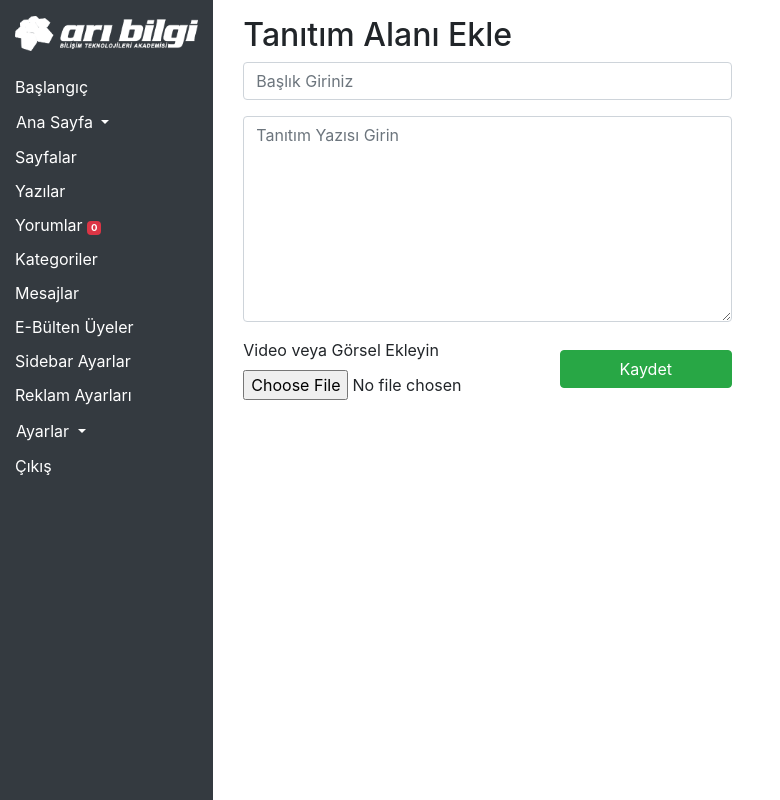
After one commit to kpamukcu/kaanphp, a PHP site: page /admin/tanitim.php in a window 1280 px wide. The commit adds this page. Shown: the whole page, without its empty margins (0-780 px from the left). Run offline with PHP 8.4, Linux system fonts and the light colour scheme; the visitor is signed in with stand-in values (Sample User, id 1); data comes from the database, SQL or seed files in the repository; some libraries are stand-ins or nearby versions.

Commit message:
Video Ekle

```diff
--- a/admin/header.php
+++ b/admin/header.php
@@ -53,6 +53,7 @@ $yeni_yorum = $sorgu_yorum->fetchColumn();
                 <div class="dropdown-menu" aria-labelledby="dropdownMenuLink">
                   <a class="dropdown-item text-dark" href="banner.php" >Banner Düzenle</a>
                   <a class="dropdown-item text-dark" href="ozellikler.php">Özellikler</a>
+                  <a class="dropdown-item text-dark" href="tanitim.php">Tanıtım Alanı</a>
                   <a class="dropdown-item text-dark" href="seoanaliz.php">Seo Analiz</a>
                 </div>
               </div>
--- /dev/null
+++ b/admin/tanitim.php
@@ -0,0 +1,56 @@
+<?php require_once('header.php'); ?>
+
+<!-- Tanıtım Section Start -->
+<section id="indexTanitim">
+    <div class="container">
+        <div class="row">
+            <div class="col-12">
+                <h2>Tanıtım Alanı Ekle</h2>
+            </div>
+            <div class="col-md-6">
+                <form method="post" enctype="multipart/form-data">
+                    <div class="form-group">
+                        <input type="text" name="baslik" class="form-control" placeholder="Başlık Giriniz">
+                    </div>
+                    <div class="form-group">
+                        <textarea name="icerik" rows="8" class="form-control" placeholder="Tanıtım Yazısı Girin"></textarea>
+                    </div>
+                    <div class="row">
+                        <div class="col-6">
+                            <label for="yayin">Video veya Görsel Ekleyin</label>
+                            <input type="file" name="yayin" id="yayin">
+                        </div>
+                        <div class="col-6 my-auto text-right">
+                            <input type="submit" value="Kaydet" class="btn btn-success w-75">
+                        </div>
+                    </div>
+                </form>
+                <?php
+                if ($_POST) {
+                    $baslik = $_POST['baslik'];
+                    $icerik = $_POST['icerik'];
+                    $dizin = "../img/";
+                    $yuklenecekyayin = $dizin . $_FILES['yayin']['name'];
+
+                    if(move_uploaded_file($_FILES['yayin']['tmp_name'],$yuklenecekyayin)){
+                        $sorgu_kaydet = $db -> prepare('insert into tanitim(baslik,icerik,yayin) values(?,?,?)');
+                        $sorgu_kaydet -> execute(array($baslik,$icerik,$yuklenecekyayin));
+
+                        if($sorgu_kaydet -> rowCount()){
+                            echo '<div class="alert alert-success">Kayıt Girildi</div>';
+                        } else {
+                            echo '<div class="alert alert-danger">Hata Oluştu</div>';
+                        }
+                    }
+                }
+                ?>
+            </div>
+            <div class="col-md-6">
+
+            </div>
+        </div>
+    </div>
+</section>
+<!-- Tanıtım Section End -->
+
+<?php require_once('footer.php'); ?>
```
Also changed, not shown: 1 other file.
